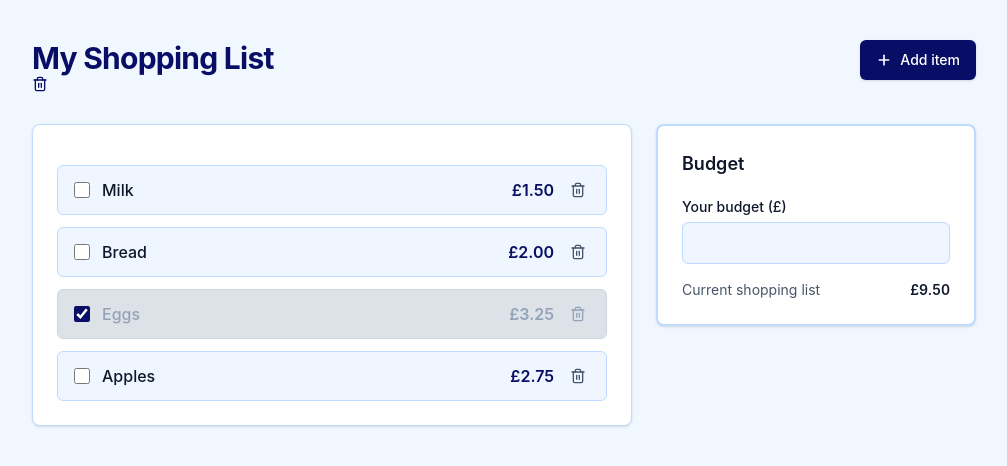
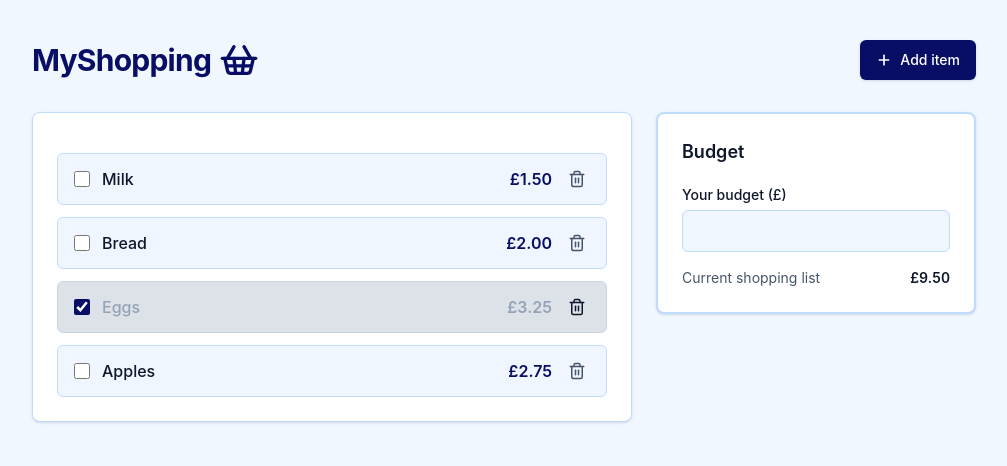
Before and after one commit to YottyHol/ShoppingList_React, a React (Vite) app: page / in a window 1280 px wide. Shown: the top 466 px of the page, without its empty margins (136-1143 px from the left). Built offline with nearby package versions, Linux system fonts and the light colour scheme.

Commit message:
Small Style and accessibility changes

```diff
--- a/src/App.tsx
+++ b/src/App.tsx
@@ -1,5 +1,5 @@
 import { useState } from "react";
-import { Plus, Trash2 } from "lucide-react";
+import { Plus, ShoppingBasket } from "lucide-react";
 import { AddItemModal } from "./components/AddItemModal";
 import { Budget } from "./components/Budget";
 import { ShoppingList } from "./components/ShoppingList";
@@ -29,10 +29,11 @@ export function App() {
     <main className="min-h-screen bg-[var(--color-page)] text-[var(--color-text)]">
       <section className="mx-auto flex min-h-screen w-full max-w-5xl flex-col p-6 md:p-10">
         <header className="mb-8 flex flex-col gap-4 sm:flex-row sm:items-start sm:justify-between">
-          <div>
-            <h1 className="text-3xl font-bold tracking-tight text-[var(--color-accent)]">
-              My Shopping List   <Trash2 className="h-4 w-4" />
+          <div className="flex items-center gap-2 text-[var(--color-accent)]">
+            <h1 className="text-3xl font-bold tracking-tight ">
+              MyShopping
             </h1>
+            <ShoppingBasket className="h-10 w-10" />
           </div>
           <button
             type="button"
--- a/src/components/ShoppingList.tsx
+++ b/src/components/ShoppingList.tsx
@@ -63,13 +63,13 @@ export function ShoppingList({
                 type="button"
                 aria-label={`Remove ${item.name}`}
                 onClick={() => onDeleteItem(item.id)}
-                className={`rounded p-1 transition-colors ${
+                className={`rounded p-1 transition-colors hover:text-[var(--color-danger)] focus-visible:outline-none focus-visible:ring-2 focus-visible:ring-[var(--color-danger)]/45 focus-visible:ring-offset-2 ${
                   item.completed
-                    ? "text-[var(--color-text-disabled)]"
-                    : "text-[var(--color-text-muted)] hover:text-[var(--color-accent)]"
+                    ? "t ext-[var(--color-text-disabled)] focus-visible:ring-offset-[var(--color-surface-disabled)]"
+                    : "text-[var(--color-text-muted)] focus-visible:ring-offset-[var(--color-surface-muted)]"
                 }`}
               >
-                <Trash2 className="h-4 w-4" />
+                <Trash2 className="h-4.5 w-4.5" strokeWidth={2} />
               </button>
             </div>
           </li>
--- a/src/style.css
+++ b/src/style.css
@@ -15,3 +15,11 @@
   --color-danger: #b91c1c;
   --color-border-danger: #dc2626;
 }
+
+button:not(:disabled) {
+  cursor: pointer;
+}
+
+button:disabled {
+  cursor: not-allowed;
+}
```
